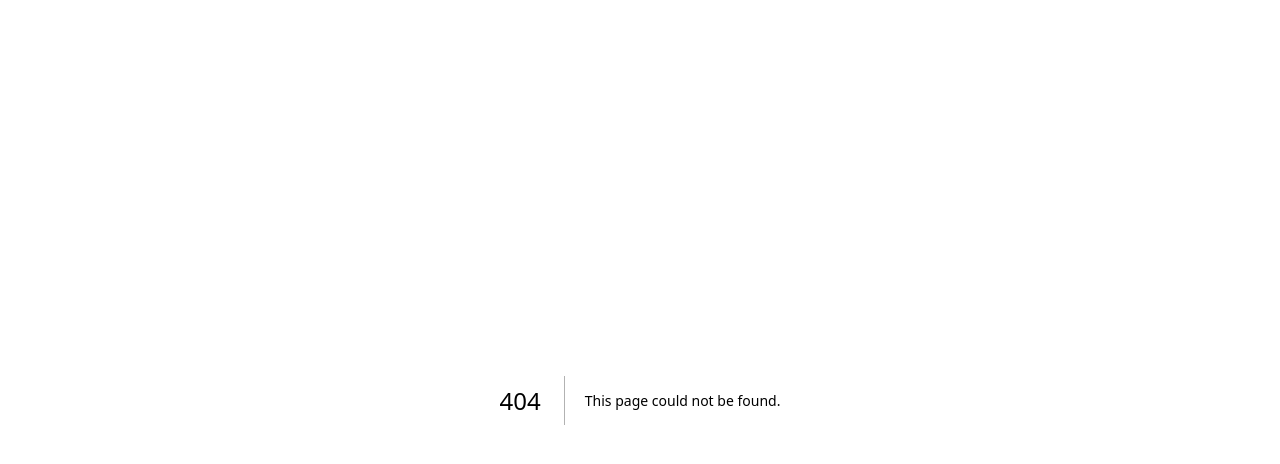
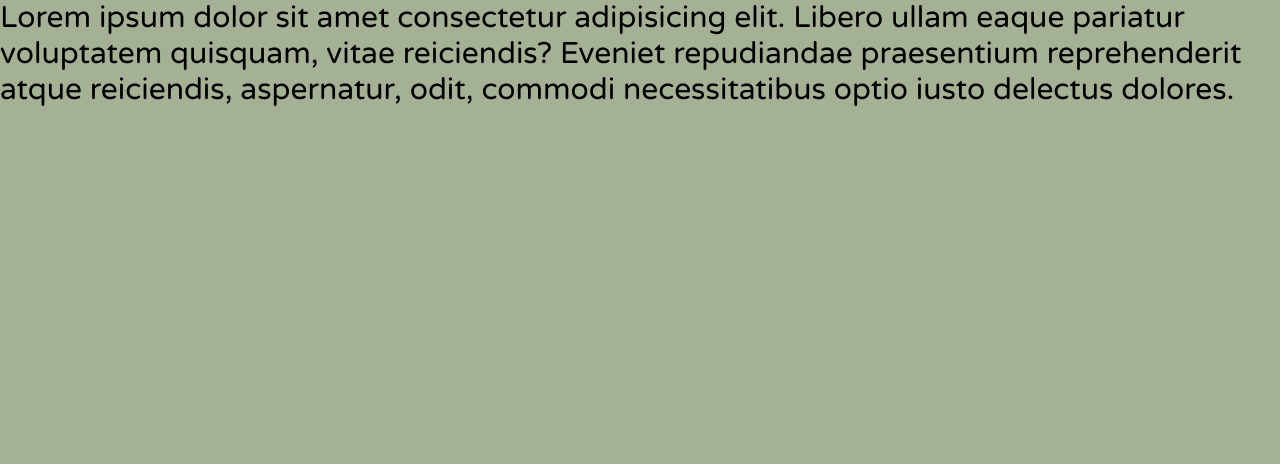
Before and after one commit to hannah2520/Beary-Time, a Next.js app: page /assignment in a window 1280 px wide. Before the commit this address had no page. Shown: the top 464 px of the page. Built offline with nearby package versions, Linux system fonts and the light colour scheme.

Commit message:
Setup assignment page

```diff
--- /dev/null
+++ b/src/app/assignment/page.tsx
@@ -0,0 +1,7 @@
+export default function Assignment() {
+    return (
+        <div className="bg-[#a5b194] h-screen">
+            <p className="text-3xl">Lorem ipsum dolor sit amet consectetur adipisicing elit. Libero ullam eaque pariatur voluptatem quisquam, vitae reiciendis? Eveniet repudiandae praesentium reprehenderit atque reiciendis, aspernatur, odit, commodi necessitatibus optio iusto delectus dolores.</p>
+        </div>
+    )
+}
--- a/src/app/layout.tsx
+++ b/src/app/layout.tsx
@@ -1,8 +1,8 @@
 import "./globals.css"
 import type { Metadata } from "next"
-import { Open_Sans } from "next/font/google"
+import { Varela_Round, Open_Sans } from "next/font/google"
 
-const openSans = Open_Sans({ subsets: ["latin"] })
+const varelaRound = Varela_Round({ weight: "400", subsets: ["latin"] })
 
 export const metadata: Metadata = {
   title: "Create Next App",
@@ -16,7 +16,7 @@ export default function RootLayout({
 }) {
   return (
     <html lang="en">
-      <body className={openSans.className}>{children}</body>
+      <body className={varelaRound.className}>{children}</body>
     </html>
   )
 }
```
